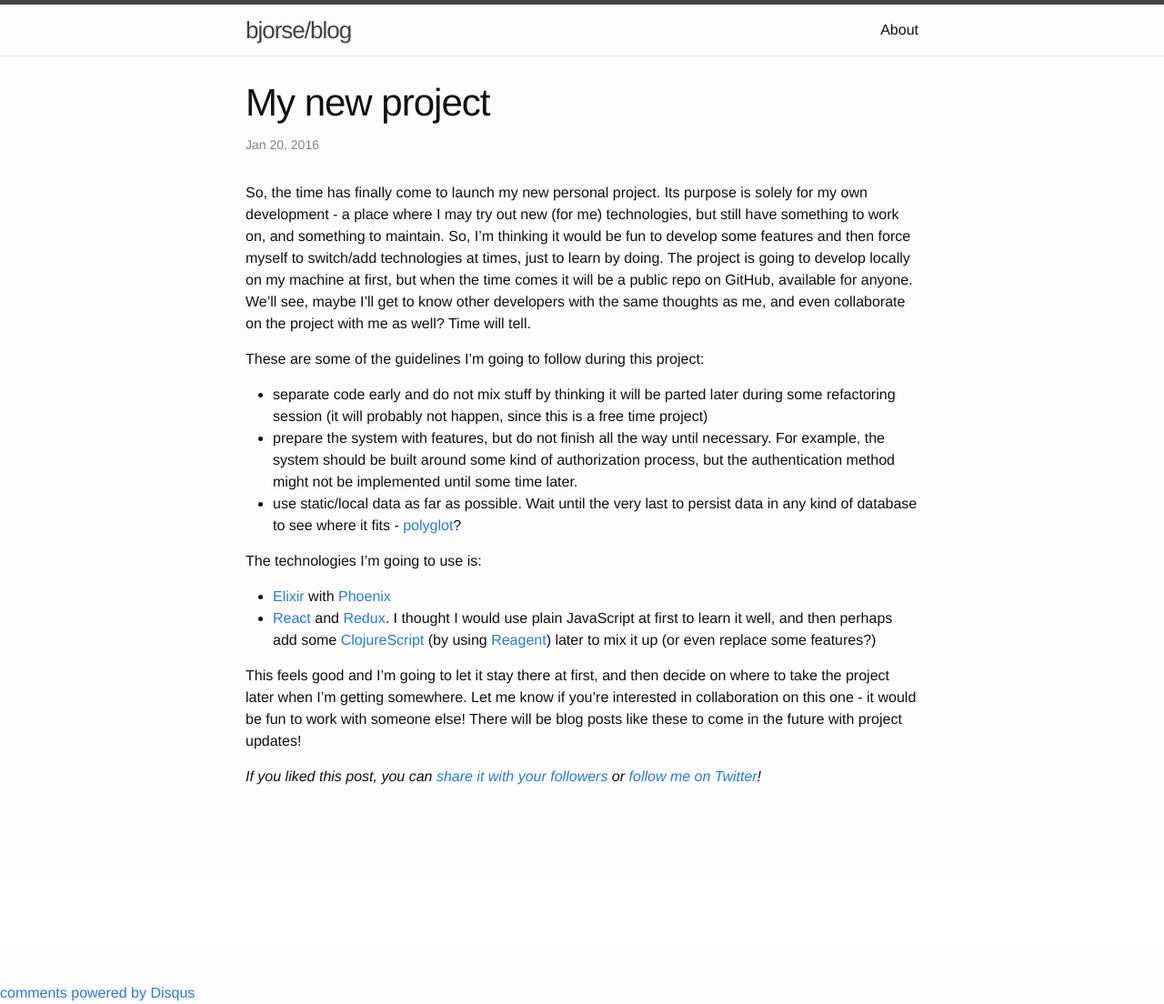
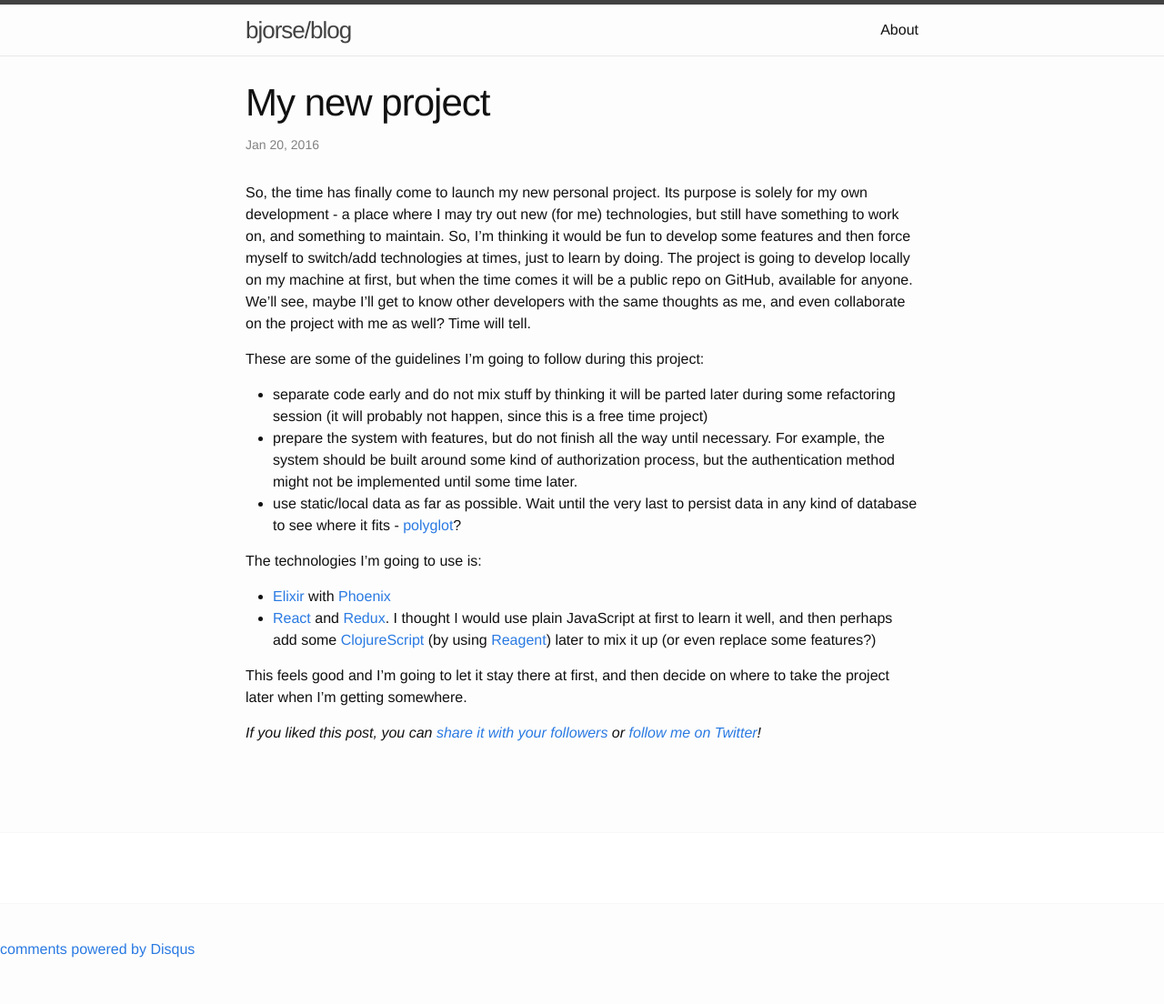
Before and after one commit to bjorse/bjorse.github.io, a Jekyll site: the page built from _posts/2016-01-20-my-new-project.markdown, in a window 1280 px wide. Shown: the whole page at 91% size. Built offline with Jekyll 4.4.1, drawn with Linux system fonts in a browser that asks for light colours; comment, search, counter and statistics services are not loaded; after the commit the page ends 1056 px from its top, so only the background shows below that.

Commit message:
Updated posts

```diff
--- a/_posts/2015-12-29-elixir-the-beginning.markdown
+++ b/_posts/2015-12-29-elixir-the-beginning.markdown
@@ -16,8 +16,6 @@ Finally, the last thing that bugs me so far is the possibility to omit parenthes
 
 There are a lot of things I love about the Elixir syntax as well, like the pattern matching and the pipeline operator. The winning point for me however is not the syntax, but the Erlang VM. Concurrency made right from the beginning. This is where I think functional programming will be the winner, concurrent programming where scalability is important.
 
-Just thought of something: of course I will be writing for the web, and perhaps I will find a way to use ClojureScript on the client side. If it's not already made, maybe I'll code a [Phoenix][phoenix] wrapper in ClojureScript, and use [Reagent][reagent] (a gorgeous [React][react] wrapper) to use functional programming on the client side as well. Yeah, that sounds good. Let's do that first :)
-
 {% include twitter.html %}
 
 [elixir]: http://elixir-lang.org
--- a/_posts/2016-01-20-my-new-project.markdown
+++ b/_posts/2016-01-20-my-new-project.markdown
@@ -18,7 +18,7 @@ The technologies I'm going to use is:
 * [Elixir][elixir] with [Phoenix][phoenix]
 * [React][react] and [Redux][redux]. I thought I would use plain JavaScript at first to learn it well, and then perhaps add some [ClojureScript][clojure] (by using [Reagent][reagent]) later to mix it up (or even replace some features?)
 
-This feels good and I'm going to let it stay there at first, and then decide on where to take the project later when I'm getting somewhere. Let me know if you're interested in collaboration on this one - it would be fun to work with someone else! There will be blog posts like these to come in the future with project updates!
+This feels good and I'm going to let it stay there at first, and then decide on where to take the project later when I'm getting somewhere.
 
 {% include twitter.html %}
 
--- a/_posts/2016-01-21-project-update-1.markdown
+++ b/_posts/2016-01-21-project-update-1.markdown
@@ -15,7 +15,7 @@ I'm quickly going to go through the areas I'm having trouble with.
 ## Immutability
 Although I've known about all the positive consequences by using immutable data for a while now, a really nice thing occurred to me today: immutability has become a major part of my development style, and something that I have come to rely on. It's weird to realise this, because I'm spending most of my days writing code in a language that's not really associated with immutable data (C#). The reason it occurred to me now, I think, is because I'm expecting React and its friends to use immutable data by default. However, JavaScript does not support immutability natively, and that's a problem for me. Sure, there are libraries that will let me do this, but should it really be that way?
 
-Immutability has given me a strong sense of personal security in a way that I'm sure the code I'm writing is going to behave the way it's meant to do. Isolated, and not affecting something else it's not supposed to affect. It's the same kind of security that I felt when I began to use TDD a few years back.
+Immutability has given me a strong sense of confidence in a way that I'm sure the code I'm writing is going to behave the way it's meant to do. Isolated, and not affecting something else it's not supposed to affect. It's the same kind of confidence that I felt when I began to use TDD a few years back.
 
 Like I said - JavaScript may support immutability through libraries, but I rather use a language that's built around it and encourages me to use it.
 
--- a/_posts/2016-01-24-project-update-3.markdown
+++ b/_posts/2016-01-24-project-update-3.markdown
@@ -6,7 +6,7 @@ categories: development
 comments: true
 ---
 
-I feel really bad for previously doubting the greatness of Elm. To be completely honest, it was the type system that scared me at first after getting used to dynamic typing. But the type system in Elm is amazing, and is like nothing else I've seen before (it's very much like Haskell they say). It rather helps in a way that still keeps me productive, and it supports me the right way by not being limiting and getting on my nerves. With that said, when getting past my initial allergic reaction to type systems overall (not Elm in particular), I could let myself look beyond and actually see what the language offers, and I'm totally intrigued by it. Speed, productivity, and FP in the web... Gimme!
+I feel really bad for previously doubting the greatness of Elm. To be completely honest, it was the type system that scared me off at first (after getting used to dynamic typing through other languages). But the type system in Elm is amazing, and is like nothing else I've seen before (it's very much like Haskell they say). It rather helps in a way that still keeps me productive, and it supports me the right way by not being limiting and getting on my nerves. With that said, when getting past my initial allergic reaction to type systems overall (not Elm in particular), I could let myself look beyond and actually see what the language offers, and I'm totally intrigued by it. Speed, productivity, and FP in the web... Gimme!
 
 So, although my love for Clojure/ClojureScript remains, Elm and Phoenix seems to be a great match, so I'll have to go with Elm on this one!
 
```
